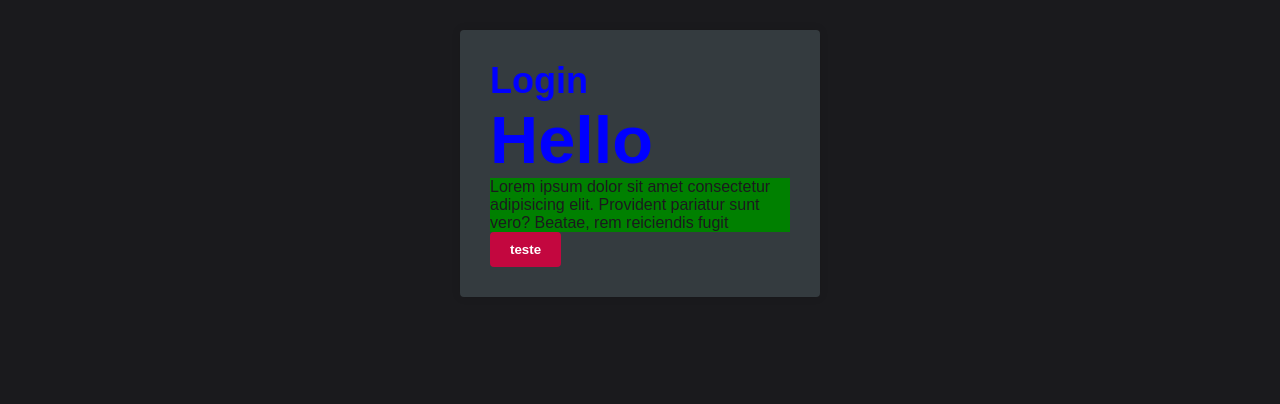
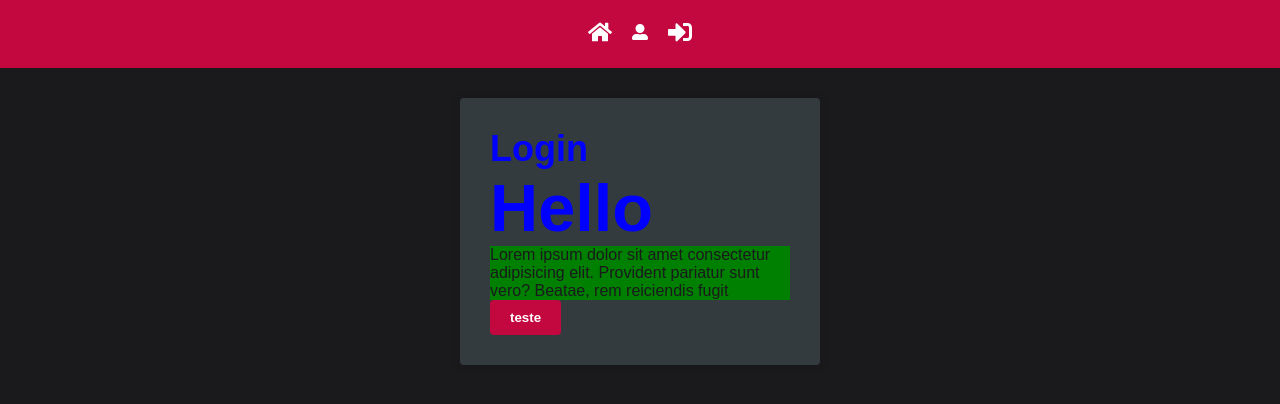
Before and after one commit to werean/react-base, a React (Vite) app: page / in a window 1280 px wide. Shown: the top 404 px of the page. Built offline with nearby package versions, Linux system fonts and the light colour scheme; no server answers.

Commit message:
fix last commit

```diff
--- a/src/App.jsx
+++ b/src/App.jsx
@@ -1,14 +1,14 @@
-import Login from "./pages/Login/Index";
 import GlobalStyles from "./styles/GlobalStyles";
 import { BrowserRouter } from "react-router-dom";
 import { ToastContainer } from "react-toastify";
-//import Header from "./components/Header";
-//import Routes from "./routes";
+import Header from "./components/Header";
+import Routes from "./routes";
 
 function App() {
   return (
     <BrowserRouter>
-      <Login />
+      <Header />
+      <Routes />
       <GlobalStyles />
       <ToastContainer autoClose={3000} className="toast-container" />
     </BrowserRouter>
--- /dev/null
+++ b/src/components/Header/index.jsx
@@ -0,0 +1,19 @@
+import { Nav } from "./styled";
+import { FaHome, FaSignInAlt, FaUserAlt } from "react-icons/fa";
+import { Link } from "react-router-dom";
+
+export default function Header() {
+  return (
+    <Nav>
+      <Link to="/">
+        <FaHome size={24} />
+      </Link>
+      <Link to="/merda">
+        <FaUserAlt />
+      </Link>
+      <Link to="/teste">
+        <FaSignInAlt size={24} />
+      </Link>
+    </Nav>
+  );
+}
--- /dev/null
+++ b/src/components/Header/styled.jsx
@@ -0,0 +1,14 @@
+import styled from "styled-components";
+import { primaryColor } from "../../config/colors";
+export const Nav = styled.nav`
+  background: ${[primaryColor]};
+  padding: 20px;
+  display: flex;
+  align-items: center;
+  justify-content: center;
+  a {
+    color: #fff;
+    margin: 0 10px 0;
+    font-weight: bold;
+  }
+`;
--- /dev/null
+++ b/src/components/Page404/index.jsx
@@ -0,0 +1,9 @@
+import { Container } from "../../styles/GlobalStyles";
+
+export default function Page404() {
+  return (
+    <Container>
+      <h1>Pagina não existe</h1>
+    </Container>
+  );
+}
--- a/src/pages/Login/Index.jsx
+++ b/src/pages/Login/Index.jsx
@@ -6,7 +6,7 @@ import axios from "../../services/axios";
 export default function Login() {
   useEffect(() => {
     async function getDate() {
-      const response = await axios.get("/users");
+      const response = await axios.get("/students");
       const { data } = response;
       console.log(data);
     }
--- /dev/null
+++ b/src/services/history.jsx
@@ -0,0 +1,4 @@
+import { createBrowserHistory } from "history"; // Cria um histórico para o React Router usar e atualizar só o componente, sem precisar carregar a página inteira de novo.
+const history = createBrowserHistory();
+
+export default history;
```
